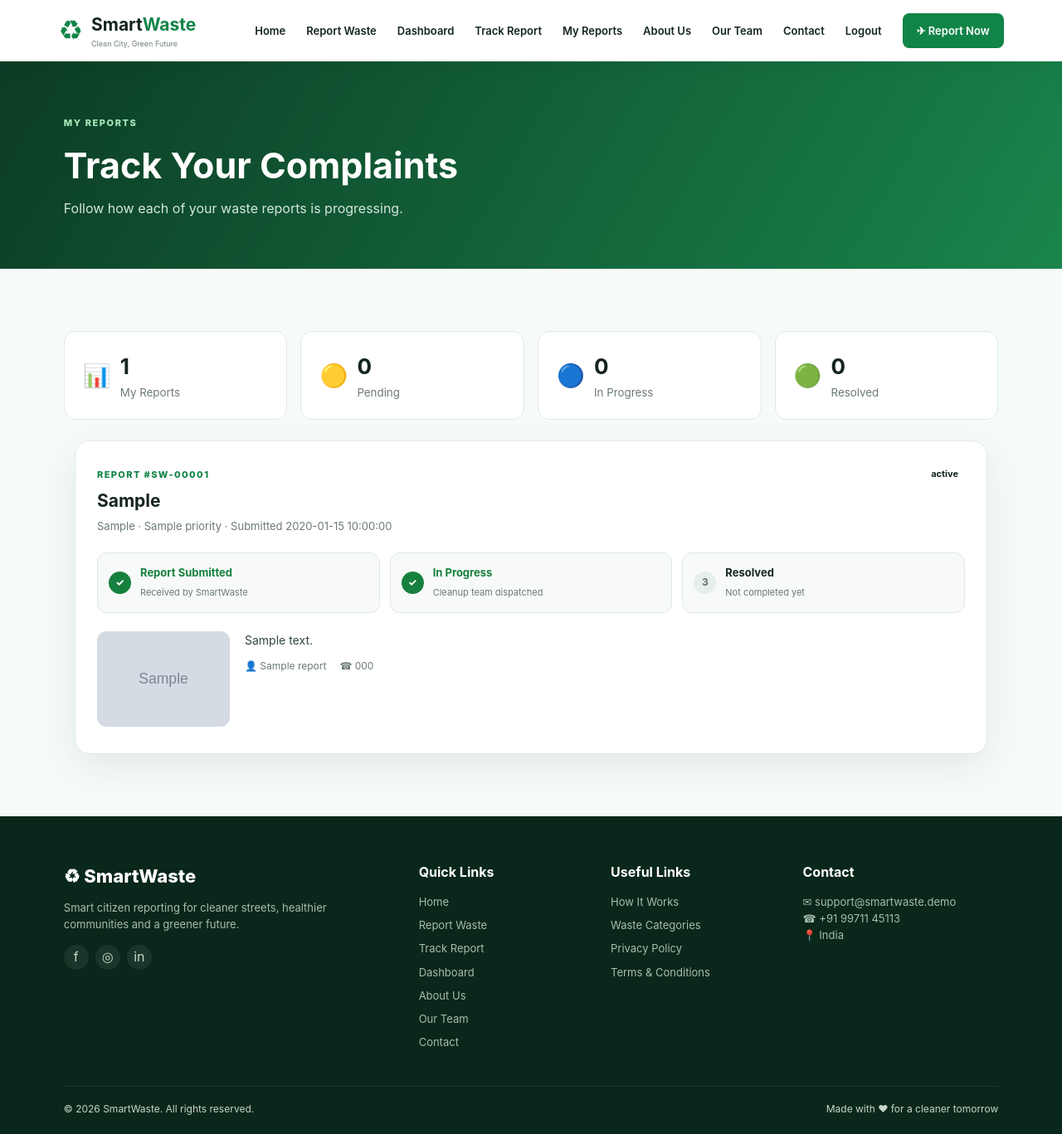
After one commit to A-zbot/SmartWaste, a Flask app: page /my_reports in a window 1280 px wide. The commit adds this page. Shown: the whole page at 83% size. Run offline with Flask 3, Linux system fonts and the light colour scheme; the visitor is signed in with stand-in values (Sample User, id 1); tables that the repository leaves empty hold one stand-in row (values such as "Sample post"); grey boxes marked "Sample" are stand-in pictures.

Commit message:
Modify and Add New files

```diff
--- a/app.py
+++ b/app.py
@@ -66,11 +66,28 @@ def init_db():
             created_at TIMESTAMP DEFAULT CURRENT_TIMESTAMP
         )
     """)
+    cols = [row[1] for row in con.execute("PRAGMA table_info(reports)").fetchall()]
+    if "user_id" not in cols:
+        con.execute("ALTER TABLE reports ADD COLUMN user_id INTEGER")
     con.commit()
     con.close()
 
 def allowed_file(filename):
     return "." in filename and filename.rsplit(".", 1)[1].lower() in ALLOWED_EXTENSIONS
+
+@app.template_filter("mask_name")
+def mask_name(value):
+    v = (value or "").strip()
+    if len(v) <= 2:
+        return "*" * len(v)
+    return v[0] + "*" * (len(v) - 2) + v[-1]
+
+@app.template_filter("mask_mobile")
+def mask_mobile(value):
+    digits = "".join(ch for ch in (value or "") if ch.isdigit())
+    if len(digits) < 4:
+        return "*" * len(digits)
+    return digits[:2] + "*" * (len(digits) - 4) + digits[-2:]
 
 REPORT_NOTIFY_EMAIL = os.environ.get("REPORT_NOTIFY_EMAIL", "garvitagarwall.army@gmail.com")
 SMTP_HOST = os.environ.get("SMTP_HOST", "smtp.gmail.com")
@@ -188,9 +205,10 @@ def report():
         con = db()
         cur = con.execute("""
             INSERT INTO reports
-            (name, mobile, location, waste_type, priority, description, image)
-            VALUES (?, ?, ?, ?, ?, ?, ?)
-        """, (name, mobile, location, waste_type, priority, description, filename))
+            (name, mobile, location, waste_type, priority, description, image, user_id)
+            VALUES (?, ?, ?, ?, ?, ?, ?, ?)
+        """, (name, mobile, location, waste_type, priority, description, filename,
+              session.get("user_id")))
         report_id = cur.lastrowid
         created_at = con.execute(
             "SELECT created_at FROM reports WHERE id=?", (report_id,)
@@ -251,6 +269,15 @@ def login_required(f):
     @wraps(f)
     def wrapped(*args, **kwargs):
         if not session.get("admin"):
+            return redirect(url_for("login"))
+        return f(*args, **kwargs)
+    return wrapped
+
+def citizen_required(f):
+    @wraps(f)
+    def wrapped(*args, **kwargs):
+        if not session.get("user_id"):
+            flash("Please log in to view your reports.", "error")
             return redirect(url_for("login"))
         return f(*args, **kwargs)
     return wrapped
@@ -339,6 +366,49 @@ def logout():
     session.clear()
     return redirect(url_for("home"))
 
+@app.route("/my_reports")
+@citizen_required
+def my_reports():
+    con = db()
+    reports = con.execute(
+        "SELECT * FROM reports WHERE user_id=? ORDER BY id DESC",
+        (session["user_id"],),
+    ).fetchall()
+    con.close()
+    counts = {"Pending": 0, "In Progress": 0, "Resolved": 0}
+    for r in reports:
+        counts[r["status"]] = counts.get(r["status"], 0) + 1
+    return render_template(
+        "my_reports.html",
+        reports=reports,
+        total=len(reports),
+        pending=counts["Pending"],
+        progress=counts["In Progress"],
+        resolved=counts["Resolved"],
+    )
+
+@app.route("/track")
+def track():
+    q = request.args.get("q", "").strip()
+    results = []
+    if q:
+        token = q.lstrip("#").strip()
+        by_ref = token[:3].upper() == "SW-"
+        if by_ref:
+            token = token[3:].strip()
+        digits = "".join(ch for ch in token if ch.isdigit())
+        con = db()
+        if digits and (by_ref or (token.isdigit() and len(digits) <= 6)):
+            results = con.execute(
+                "SELECT * FROM reports WHERE id=? ORDER BY id DESC", (int(digits),)
+            ).fetchall()
+        elif digits:
+            results = con.execute(
+                "SELECT * FROM reports WHERE mobile=? ORDER BY id DESC", (digits,)
+            ).fetchall()
+        con.close()
+    return render_template("track.html", q=q, results=results)
+
 @app.route("/admin")
 @login_required
 def admin():
--- a/static/style.css
+++ b/static/style.css
@@ -45,3 +45,36 @@
 .report-filters button.active{background:var(--green);border-color:var(--green);color:#fff}
 .report-filters button.active b{background:rgba(255,255,255,.22);color:#fff}
 @media(max-width:650px){.report-filters button{flex:1 1 auto;justify-content:center}}
+
+.report-list{max-width:1100px;margin:auto;display:grid;gap:18px}
+.report-card{background:#fff;border:1px solid var(--line);border-radius:18px;box-shadow:var(--shadow);padding:26px}
+.report-card-head{display:flex;justify-content:space-between;gap:15px;align-items:flex-start}
+.report-ref{font-size:11px;font-weight:800;letter-spacing:1.4px;color:var(--green)}
+.report-card-head h3{font-size:21px;margin:5px 0 3px}
+.report-card-head p{color:var(--muted);font-size:13px}
+.report-card-head .status{flex:none}
+.rt-steps{display:grid;grid-template-columns:repeat(3,1fr);gap:12px;margin:22px 0}
+.rt-step{display:flex;gap:11px;align-items:center;padding:13px;border-radius:12px;background:#f7faf8;border:1px solid var(--line)}
+.rt-step i{font-style:normal;width:27px;height:27px;flex:none;border-radius:50%;display:grid;place-items:center;font-size:12px;font-weight:800;background:#e7efea;color:var(--muted)}
+.rt-step b{display:block;font-size:13px}
+.rt-step small{color:var(--muted);font-size:11px}
+.rt-step.active{background:#f0faf3;border-color:#bcd8c6}
+.rt-step.active i{background:var(--green);color:#fff}
+.rt-step.done i{background:#16803e;color:#fff}
+.rt-step.done b{color:#16803e}
+.report-card-body{display:flex;gap:18px}
+.thumb-lg{width:160px;height:115px;flex:none;object-fit:cover;border-radius:11px}
+.report-card-text{flex:1;min-width:0}
+.report-desc{font-size:14px;color:#33473c}
+.report-meta{display:flex;gap:16px;flex-wrap:wrap;margin-top:12px;font-size:12px;color:var(--muted)}
+.track-box{max-width:760px;margin:0 auto 26px;background:#fff;border:1px solid var(--line);border-radius:18px;box-shadow:var(--shadow);padding:26px}
+.track-box form{display:flex;gap:12px;align-items:flex-end}
+.track-box label{flex:1;margin-bottom:0}
+.track-box .btn{height:47px;white-space:nowrap}
+.track-hint{color:var(--muted);font-size:12px;margin-top:12px}
+.track-count{max-width:1100px;margin:0 auto 16px;font-size:14px;color:var(--muted)}
+.empty-state{text-align:center;padding:55px 25px;background:#fff;border:1px solid var(--line);border-radius:18px;box-shadow:var(--shadow)}
+.empty-state h3{margin:10px 0 6px}
+.empty-state p{color:var(--muted);max-width:460px;margin:0 auto 20px}
+@media(max-width:900px){.rt-steps{grid-template-columns:1fr}}
+@media(max-width:650px){.report-card{padding:20px}.report-card-head{flex-direction:column}.report-card-body{flex-direction:column}.thumb-lg{width:100%;height:190px}.track-box form{flex-direction:column;align-items:stretch}.track-box .btn{justify-content:center}}
--- /dev/null
+++ b/templates/_report_card.html
@@ -0,0 +1,28 @@
+{% macro report_card(r, masked=false) %}
+<article class="report-card">
+  <div class="report-card-head">
+    <div>
+      <span class="report-ref">REPORT #SW-{{ "%05d"|format(r.id) }}</span>
+      <h3>{{ r.location }}</h3>
+      <p>{{ r.waste_type }} · {{ r.priority }} priority · Submitted {{ r.created_at }}</p>
+    </div>
+    <span class="status {{ r.status|lower|replace(' ','-') }}">{{ r.status }}</span>
+  </div>
+  <div class="rt-steps">
+    {% set s = r.status %}
+    <div class="rt-step done"><i>✓</i><span><b>Report Submitted</b><small>Received by SmartWaste</small></span></div>
+    <div class="rt-step {{ 'done' if s != 'Pending' else 'active' }}"><i>{{ '✓' if s != 'Pending' else '2' }}</i><span><b>In Progress</b><small>{{ 'Cleanup team dispatched' if s != 'Pending' else 'Awaiting team assignment' }}</small></span></div>
+    <div class="rt-step {{ 'done' if s == 'Resolved' else ('active' if s == 'In Progress' else 'todo') }}"><i>{{ '✓' if s == 'Resolved' else '3' }}</i><span><b>Resolved</b><small>{{ 'Area cleaned up' if s == 'Resolved' else 'Not completed yet' }}</small></span></div>
+  </div>
+  <div class="report-card-body">
+    {% if r.image %}<a href="{{ url_for('uploaded_file', filename=r.image) }}" target="_blank"><img class="thumb-lg" src="{{ url_for('uploaded_file', filename=r.image) }}" alt="Report photo"></a>{% endif %}
+    <div class="report-card-text">
+      <p class="report-desc">{{ r.description }}</p>
+      <div class="report-meta">
+        <span>👤 {{ (r.name|mask_name) if masked else r.name }}</span>
+        <span>☎ {{ (r.mobile|mask_mobile) if masked else r.mobile }}</span>
+      </div>
+    </div>
+  </div>
+</article>
+{% endmacro %}
--- a/templates/base.html
+++ b/templates/base.html
@@ -18,6 +18,8 @@
     <a href="/">Home</a>
     <a href="/report">Report Waste</a>
     <a href="/admin">Dashboard</a>
+    <a href="/track">Track Report</a>
+    {% if session.get('user_id') %}<a href="/my_reports">My Reports</a>{% endif %}
     <a href="/about">About Us</a><a href="/team">Our Team</a>
     <a href="/contact">Contact</a>
     {% if session.get('admin') or session.get('user_id') %}<a href="/logout">Logout</a>{% else %}<a href="/login">Login</a><a href="/signup">Sign Up</a>{% endif %}
@@ -43,7 +45,7 @@
       <p>Smart citizen reporting for cleaner streets, healthier communities and a greener future.</p>
       <div class="socials"><span>f</span><span>◎</span><span>in</span></div>
     </div>
-    <div><h4>Quick Links</h4><a href="/">Home</a><a href="/report">Report Waste</a><a href="/admin">Dashboard</a><a href="/about">About Us</a><a href="/team">Our Team</a><a href="/contact">Contact</a></div>
+    <div><h4>Quick Links</h4><a href="/">Home</a><a href="/report">Report Waste</a><a href="/track">Track Report</a><a href="/admin">Dashboard</a><a href="/about">About Us</a><a href="/team">Our Team</a><a href="/contact">Contact</a></div>
     <div><h4>Useful Links</h4><a href="/">How It Works</a><a href="/report">Waste Categories</a><a href="/about">Privacy Policy</a><a href="/about">Terms & Conditions</a></div>
     <div><h4>Contact</h4><p>✉ support@smartwaste.demo</p><p>☎ +91 99711 45113</p><p>📍 India</p></div>
   </div>
--- /dev/null
+++ b/templates/my_reports.html
@@ -0,0 +1,13 @@
+{% extends "base.html" %}{% block title %}My Reports | SmartWaste{% endblock %}
+{% from "_report_card.html" import report_card %}
+{% block content %}
+<section class="page-hero"><div><span>MY REPORTS</span><h1>Track Your Complaints</h1><p>Follow how each of your waste reports is progressing.</p></div></section>
+<section class="section">
+<div class="dash-stats"><div><i>📊</i><b>{{ total }}</b><small>My Reports</small></div><div><i>🟡</i><b>{{ pending }}</b><small>Pending</small></div><div><i>🔵</i><b>{{ progress }}</b><small>In Progress</small></div><div><i>🟢</i><b>{{ resolved }}</b><small>Resolved</small></div></div>
+{% if reports %}
+<div class="report-list">{% for r in reports %}{{ report_card(r) }}{% endfor %}</div>
+{% else %}
+<div class="empty-state">🗑️<h3>No Reports Yet</h3><p>You haven't submitted any waste reports. Start by reporting an issue near you.</p><a class="btn primary" href="/report">Report Waste</a></div>
+{% endif %}
+</section>
+{% endblock %}
--- a/templates/success.html
+++ b/templates/success.html
@@ -1,4 +1,4 @@
 {% extends "base.html" %}{% block title %}Report Submitted | SmartWaste{% endblock %}
 {% block content %}
-<section class="success-page"><div class="success-card"><div class="success-icon">✓</div><span>REPORT RECEIVED</span><h1>Thank You, {{ name }}!</h1><p>Your waste report has been successfully submitted.</p><div class="report-id">Report ID <b>#SW-{{ "%05d"|format(report_id) }}</b></div><div class="success-actions"><a class="btn primary" href="/report">Submit Another</a><a class="btn outline" href="/">Back Home</a></div></div></section>
+<section class="success-page"><div class="success-card"><div class="success-icon">✓</div><span>REPORT RECEIVED</span><h1>Thank You, {{ name }}!</h1><p>Your waste report has been successfully submitted.</p><div class="report-id">Report ID <b>#SW-{{ "%05d"|format(report_id) }}</b></div><div class="success-actions"><a class="btn primary" href="/track?q=SW-{{ "%05d"|format(report_id) }}">Track This Report</a>{% if session.get('user_id') %}<a class="btn outline" href="/my_reports">My Reports</a>{% else %}<a class="btn outline" href="/report">Submit Another</a>{% endif %}</div></div></section>
 {% endblock %}
```
Also changed, not shown: templates/track.html (added, +22 -0 lines).
